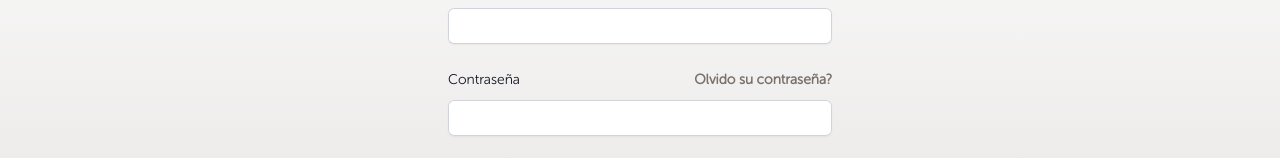
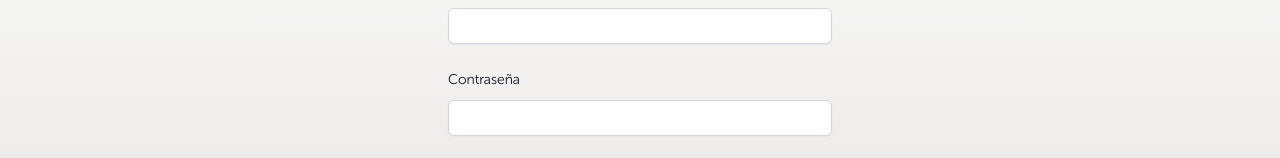
Before and after one commit to rociobuono/proyecto-react, a React (Vite) app: page / in a window 1280 px wide. Shown: the part 188-346 px from the top of the page. Built offline with nearby package versions, Linux system fonts and the light colour scheme.

Commit message:
borre elemento del front que no se usaba

```diff
--- a/src/Pages/Login.jsx
+++ b/src/Pages/Login.jsx
@@ -56,11 +56,7 @@ const Login = () => {
                             <label htmlFor="password" className="block text-sm font-medium leading-6 text-gray-900">
                                 Contraseña
                             </label>
-                            <div className="text-sm">
-                                <a className="font-semibold text-stone-500 hover:text-indigo-500">
-                                    Olvido su contraseña?
-                                </a>
-                            </div>
+
                         </div>
                         <div className="mt-2">
                             <TextInput
```
